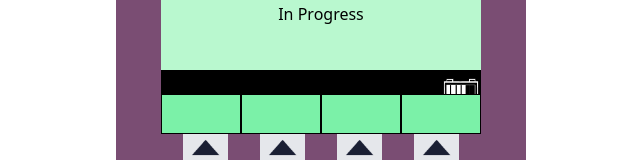
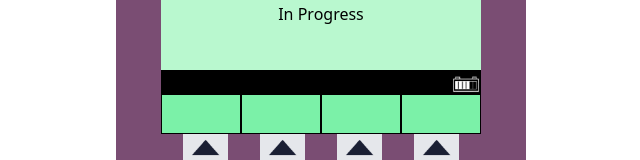
Before and after one commit to vpeinado263/simulador-bomba-insulina, a Next.js app in the folder frontend/: page / in a window 1280 px wide. Shown: the part 310-470 px from the top of the page, without its empty margins (319-959 px from the left). Built offline with nearby package versions, Linux system fonts and the light colour scheme.

Commit message:
Modificar tamaño de imagen .svg

```diff
--- a/frontend/src/components/atoms/Indicadores/BatteryCapacitySymbol.jsx
+++ b/frontend/src/components/atoms/Indicadores/BatteryCapacitySymbol.jsx
@@ -2,7 +2,7 @@ const BatteryCapacitySymbol = () => {
     return (
       <div className="flex items-center gap-2">
         <div className="flex items-center gap-5">
-        <img src="/batery.svg" alt="Charge Indicator" width={40} height={96} />
+        <img src="/batery.svg" alt="Charge Indicator" width={30}/>
       </div>
       </div>
     );
```
